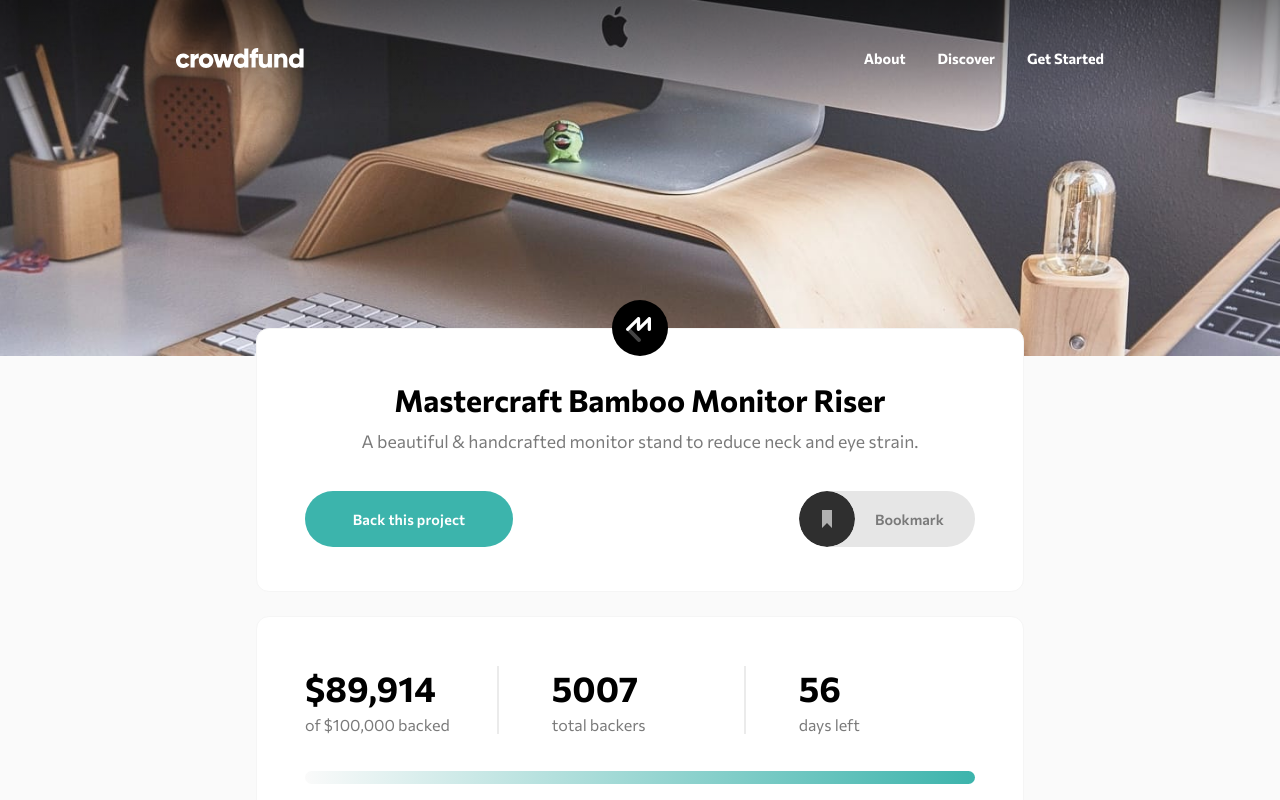
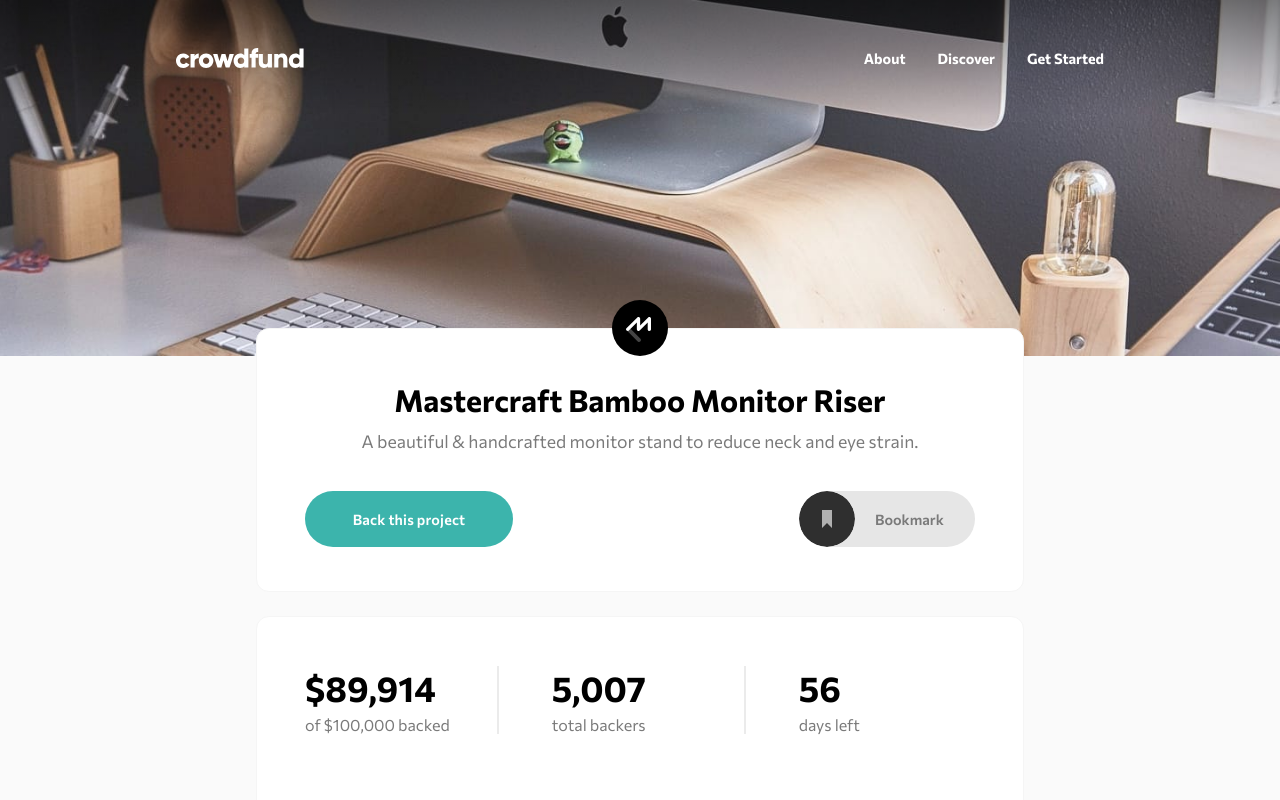
Before and after one commit to 0-BSCode/crowdfunding-product-page, a React (Create React App) app: page / in a window 1280 px wide. Shown: the top 800 px of the page. Built offline with nearby package versions, Linux system fonts and the light colour scheme.

Commit message:
Passed states from App.js to Progress.js

```diff
--- a/src/App.js
+++ b/src/App.js
@@ -9,6 +9,8 @@ import {useState, useEffect} from 'react'
 function App() {
 
   const [rewardBtnId, setRewardBtnId] = useState(-1);
+  const [amount, setAmount] = useState(89914);
+  const [backers, setBackers] = useState(5007);
 
   useEffect(() => {
     console.log(rewardBtnId);
@@ -18,6 +20,8 @@ function App() {
     <div className="app">
       <Header />
       <Main
+      amount={amount}
+      backers={backers}
       setRewardId={setRewardBtnId} />
       <Footer />
       {
@@ -38,16 +42,12 @@ export default App;
 
 /*
 Stuff I need to keep track of
-1. If main's title card button was clicked
-  - Show support popup w/ nothing selected by default
-2. Progress stats
+1. Progress stats
   - Show amount given, number of backers, and days left (optional)
   - Range slider reflects amount donated
-3. If any reward button in above section is selected
-  - Show support popup w/ option corresponding to button clicked selected
-4. Number of each stand left
+2. Number of each stand left
   - Block out options if it's out of stock
-5. Amount donated
+3. Amount donated
   - Initial value in input = minimum pledge amount
   - Have thanks popup once submit button = clicked
 */
--- a/src/assets/components/Body/Main.js
+++ b/src/assets/components/Body/Main.js
@@ -3,11 +3,11 @@ import Title from './Title'
 import Progress from './Progress'
 import About from './About'
 
-const Main = ({setRewardId}) => {
+const Main = ({amount, backers, setRewardId}) => {
   return (
     <main className="container">
         <Title setRewardId={setRewardId} />
-        <Progress />
+        <Progress amount={amount} backers={backers}/>
         <About setRewardId={setRewardId} />
     </main>
   )
--- a/src/assets/components/Body/Progress.js
+++ b/src/assets/components/Body/Progress.js
@@ -2,19 +2,42 @@ import React from 'react'
 import Stat from './Stat'
 import Tracker from './Tracker'
 
-const Progress = () => {
-  // Format amount function that adds comma in amount donated
+const Progress = ({amount, backers}) => {
+  // Format function that adds comma to numerical input
+  const formatNumber = (number) => {
+    let num = number.toString()
+    let result = ""
+    let ctr = 0;
+
+    for (let i=num.length - 1; i >= 0; i--) {
+      if (ctr == 3) {
+        result += `,${num[i]}`;
+        ctr = 0;
+      } else {
+        result += num[i];
+        ctr++;
+      }
+    }
+
+    return result.split('').reverse().join('');
+  }
 
   return (
     <section className="progress">
         <div className="progress__stats">
-            <Stat figure={"$"+"89,914"} description={"of $100,000 backed"} />
+            <Stat
+            figure={"$"+formatNumber(amount)}
+            description={"of $100,000 backed"} />
             <div className="progress__vline" />
-            <Stat figure={"5007"} description={"total backers"} />
+            <Stat
+            figure={formatNumber(backers)}
+            description={"total backers"} />
             <div className="progress__vline" />
-            <Stat figure={"56"} description={"days left"} />
+            <Stat
+            figure={"56"}
+            description={"days left"} />
         </div>
-        <Tracker amount={89914} />
+        <Tracker amount={amount} />
     </section>
   )
 }
--- a/src/assets/components/Body/Tracker.js
+++ b/src/assets/components/Body/Tracker.js
@@ -1,20 +1,33 @@
 import React from 'react'
 
 const Tracker = ({amount}) => {
+
+  const handleInput = (e) => {
+    console.log("Max: " + e.target.max);
+    console.log("Min: " + e.target.min);
+    console.log("Val: " + e.target.value);
+    const bgColor = 'hsl(0%, 0%, 98%)';
+    const fillColor = 'hsl(176, 50%, 47%)';
+    let val = Math.floor((e.target.value - e.target.min) / (e.target.max - e.target.min) * 100);
+    console.log("Value: " + val)
+    e.target.style.backgroundColor = `linear-gradient(to right,
+                          ${fillColor} 0%,
+                          ${fillColor} ${50}%,
+                          ${bgColor} ${50}%,
+                          ${bgColor} 100%)`
+  }
+
   return (
     <div className="progress__tracker">
         <input
         type="range"
-        min="1"
-        max="100000"
+        min={0}
+        max={100000}
         value={amount}
-        className="progress__slider" />
+        className="progress__slider"
+        onInput={handleInput} />
     </div>
   )
 }
 
 export default Tracker
-
-{/* <div className="progress__tracker">
-<input type="range" min="1" max="100000" value="89914" className="progress__slider" />
-</div> */}
--- a/src/assets/styles/styles.css
+++ b/src/assets/styles/styles.css
@@ -252,7 +252,6 @@
        appearance: none;
   width: 100%;
   height: 0.8rem;
-  background: linear-gradient(to right, #fafafa 0%, #3cb4ac 100%);
   border-radius: 0.5rem;
   outline: none;
 }
--- a/src/assets/styles/styles.scss
+++ b/src/assets/styles/styles.scss
@@ -248,7 +248,7 @@
         appearance: none;
         width: 100%;
         height: 0.8rem;
-        background: linear-gradient(to right, hsl(0%, 0%, 98%) 0%, colors.$moderate-cyan 100%);
+        // background: linear-gradient(to right, hsl(0%, 0%, 98%) 0%, colors.$moderate-cyan 100%);
         border-radius: 0.5rem;
         outline: none;
 
```
Also changed, not shown: 1 other file (tests, documents, lock files or other folders).
